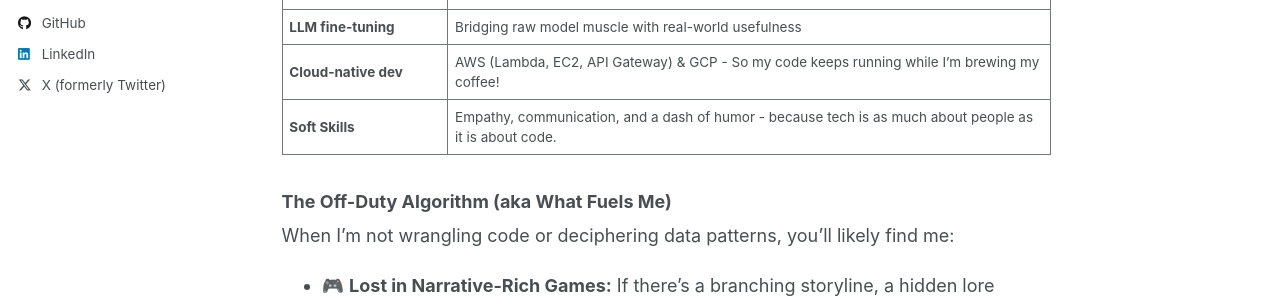
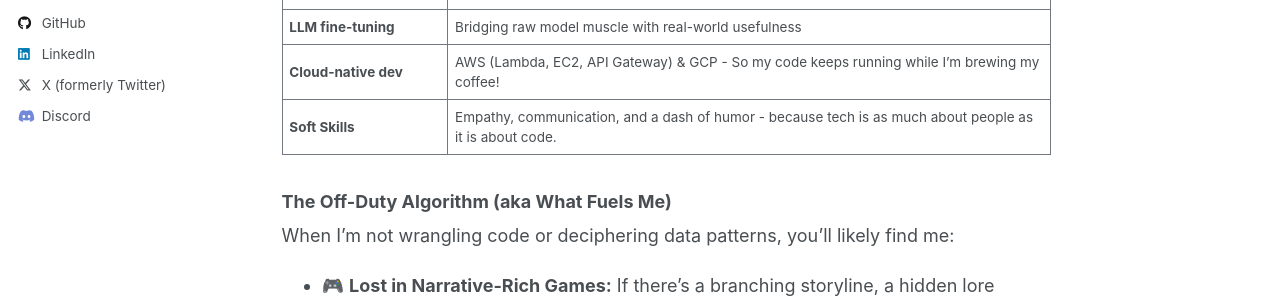
Before and after one commit to samshad/samshad, a Jekyll site: the page built from _pages/about.md, in a window 1280 px wide. Shown: the part 514-814 px from the top of the page. Built offline with Jekyll 4.4.1, drawn with Linux system fonts in a browser that asks for light colours.

Commit message:
Add Discord support to author profile and styles

```diff
--- a/_includes/author-profile.html
+++ b/_includes/author-profile.html
@@ -159,6 +159,9 @@
       {% if author.zhihu %}
       <li><a href="https://www.zhihu.com/people/{{ author.zhihu }}"><i class="fab fa-fw fa-zhihu icon-pad-right" aria-hidden="true"></i>Zhihu</a></li>
       {% endif %}
+      {% if author.discord %}
+        <li><a href="https://discord.gg/{{ author.discord }}"><i class="fab fa-fw fa-discord icon-pad-right" aria-hidden="true"></i>Discord</a></li>
+      {% endif %}
     </ul>
   </div>
 </div>
--- a/_sass/_themes.scss
+++ b/_sass/_themes.scss
@@ -102,3 +102,4 @@ $vimeo-color                : #1ab7ea;
 $vine-color                 : #00bf8f;
 $youtube-color              : #bb0000;
 $xing-color                 : #006567;
+$discord-color              : #7289da;
--- a/_sass/include/_utilities.scss
+++ b/_sass/include/_utilities.scss
@@ -316,6 +316,11 @@ body:hover .visually-hidden button {
   .fa-xing-square {
     color: $xing-color;
   }
+
+  .fa-discord,
+  .fa-discord-square {
+      color: $discord-color;
+  }
 }
 
 
```
